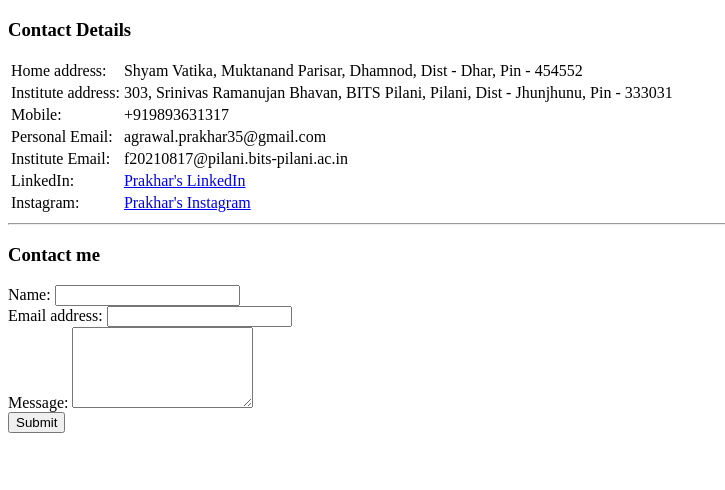
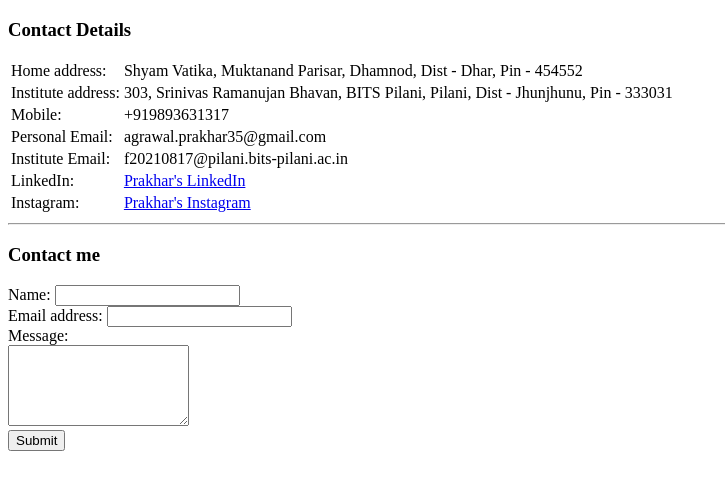
Before and after one commit to Prakhar-Ag27/cv, a plain HTML site: page contact.html in a window 1280 px wide. Shown: the whole page, without its empty margins (0-725 px from the left). Drawn offline with Linux system fonts and the light colour scheme.

Commit message:
typos rectified

```diff
--- a/contact.html
+++ b/contact.html
@@ -46,7 +46,7 @@
       <label for="">Email address:</label>
       <input type="email" name="Your Email address" value="">
       <br>
-      <label for="">Message:</label>
+      <label for="">Message:</label><br>
       <textarea name="Your Message" rows="5" cols="20"></textarea>
       <br>
       <input type="submit" name="" >
```
